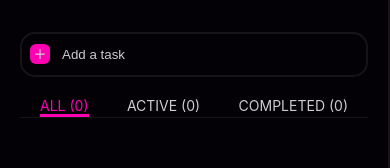
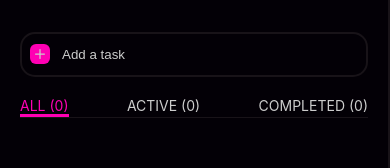
Before and after one commit to olanrewajuyusuf/Todo-Manager, a React (Create React App) app: page / in a window 390 px wide. Shown: the top 168 px of the page. Built offline with nearby package versions, Linux system fonts and the light colour scheme.

Commit message:
Modifying

```diff
--- a/src/App.scss
+++ b/src/App.scss
@@ -459,6 +459,10 @@ body {
       width: 100%;
       height: 70vh;
 
+      nav {
+        padding-inline: 0;
+      }
+
       .todo-lists {
         height: 300px;
       }
```
